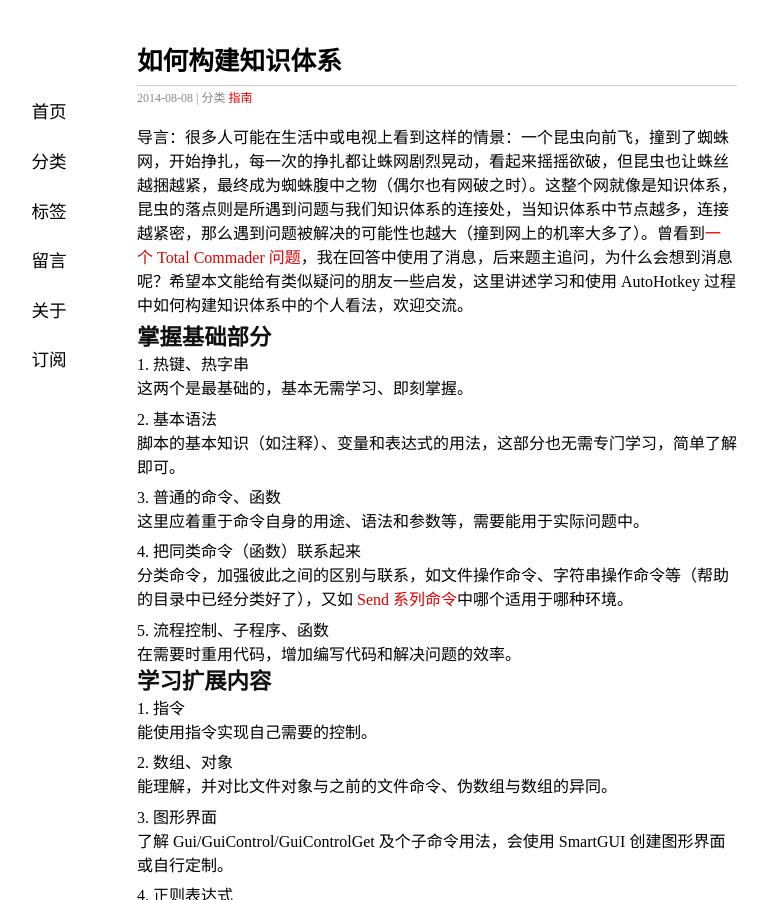
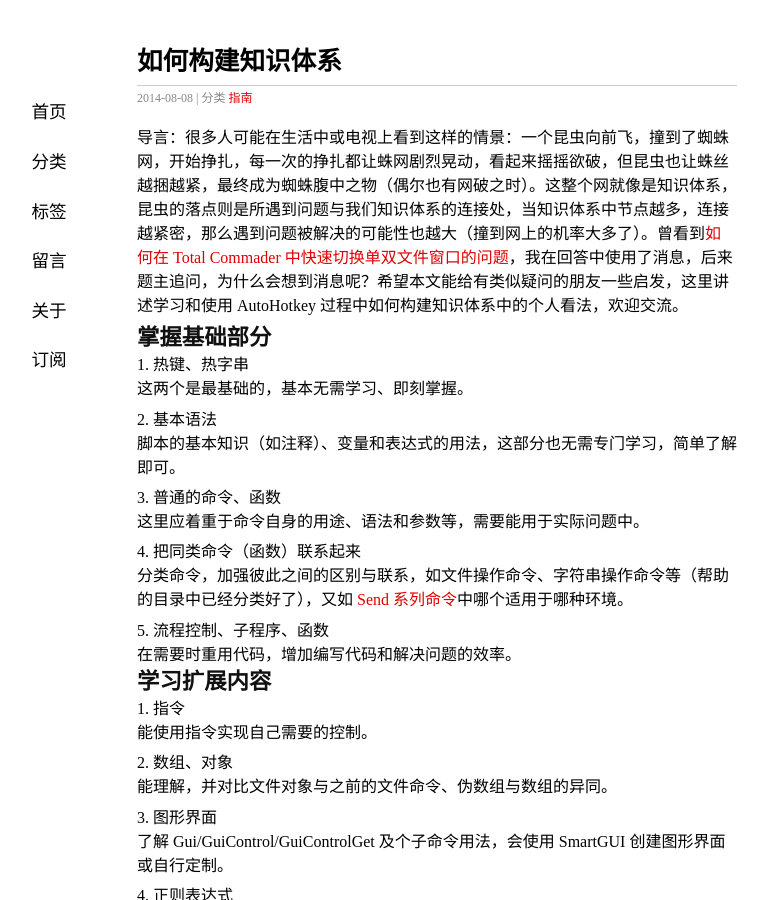
Before and after one commit to amnesiac10/amnesiac10.github.io, a Jekyll site: the page built from _posts/2014-08-08-build-hierarchy.md, in a window 1280 px wide and 900 px high. Shown: the whole window, without its empty margins (203-971 px from the left). Built offline with Jekyll 4.4.1, drawn with Linux system fonts in a browser that asks for light colours; Markdown is read by kramdown in place of the engine named in the settings; comment, search, counter and statistics services are not loaded.

Commit message:
Make this day clean.

```diff
--- a/_posts/2014-08-08-build-hierarchy.md
+++ b/_posts/2014-08-08-build-hierarchy.md
@@ -7,7 +7,7 @@ categories: 指南
 tags:
 ---
 
-导言：很多人可能在生活中或电视上看到这样的情景：一个昆虫向前飞，撞到了蜘蛛网，开始挣扎，每一次的挣扎都让蛛网剧烈晃动，看起来摇摇欲破，但昆虫也让蛛丝越捆越紧，最终成为蜘蛛腹中之物（偶尔也有网破之时）。这整个网就像是知识体系，昆虫的落点则是所遇到问题与我们知识体系的连接处，当知识体系中节点越多，连接越紧密，那么遇到问题被解决的可能性也越大（撞到网上的机率大多了）。曾看到[一个 Total Commader 问题](http://www.zhihu.com/question/23816223)，我在回答中使用了消息，后来题主追问，为什么会想到消息呢？希望本文能给有类似疑问的朋友一些启发，这里讲述学习和使用 AutoHotkey 过程中如何构建知识体系中的个人看法，欢迎交流。
+导言：很多人可能在生活中或电视上看到这样的情景：一个昆虫向前飞，撞到了蜘蛛网，开始挣扎，每一次的挣扎都让蛛网剧烈晃动，看起来摇摇欲破，但昆虫也让蛛丝越捆越紧，最终成为蜘蛛腹中之物（偶尔也有网破之时）。这整个网就像是知识体系，昆虫的落点则是所遇到问题与我们知识体系的连接处，当知识体系中节点越多，连接越紧密，那么遇到问题被解决的可能性也越大（撞到网上的机率大多了）。曾看到[如何在 Total Commader 中快速切换单双文件窗口的问题](http://www.zhihu.com/question/23816223)，我在回答中使用了消息，后来题主追问，为什么会想到消息呢？希望本文能给有类似疑问的朋友一些启发，这里讲述学习和使用 AutoHotkey 过程中如何构建知识体系中的个人看法，欢迎交流。
 
 ## 掌握基础部分
 
```
Also changed, not shown: _posts/2014-07-31-make-process-automatical.md (line endings or trailing spaces).
